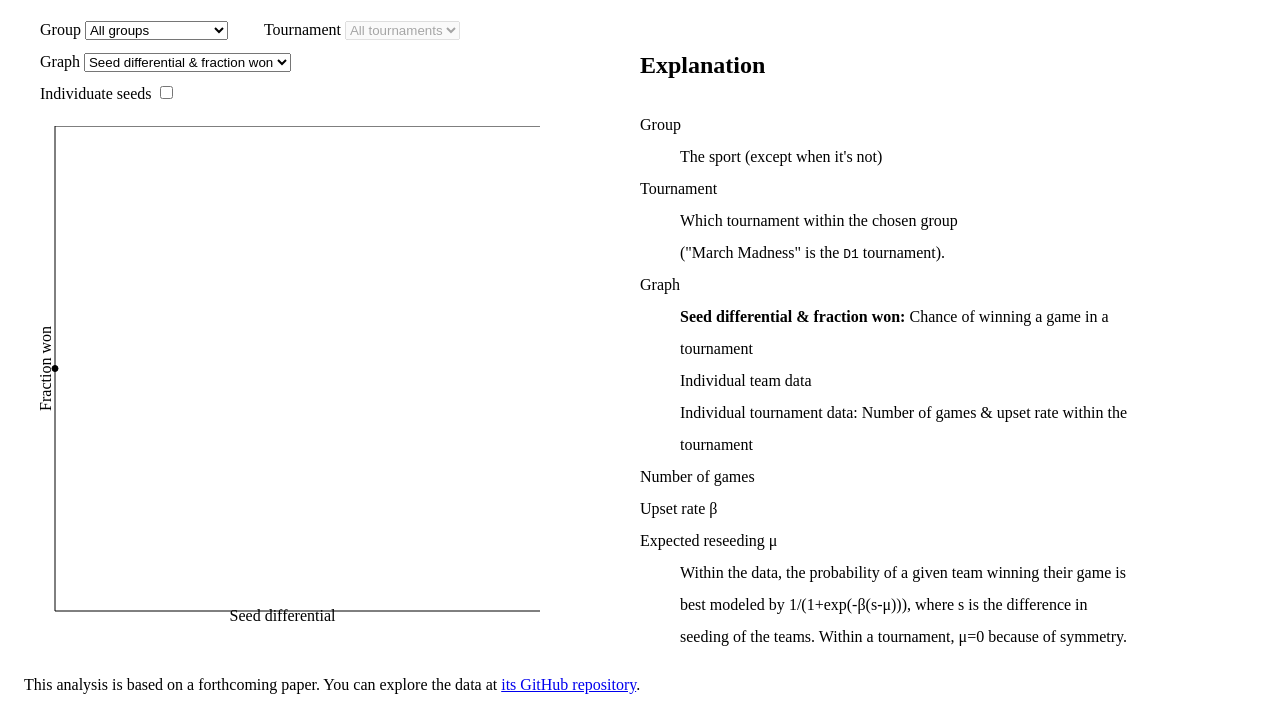
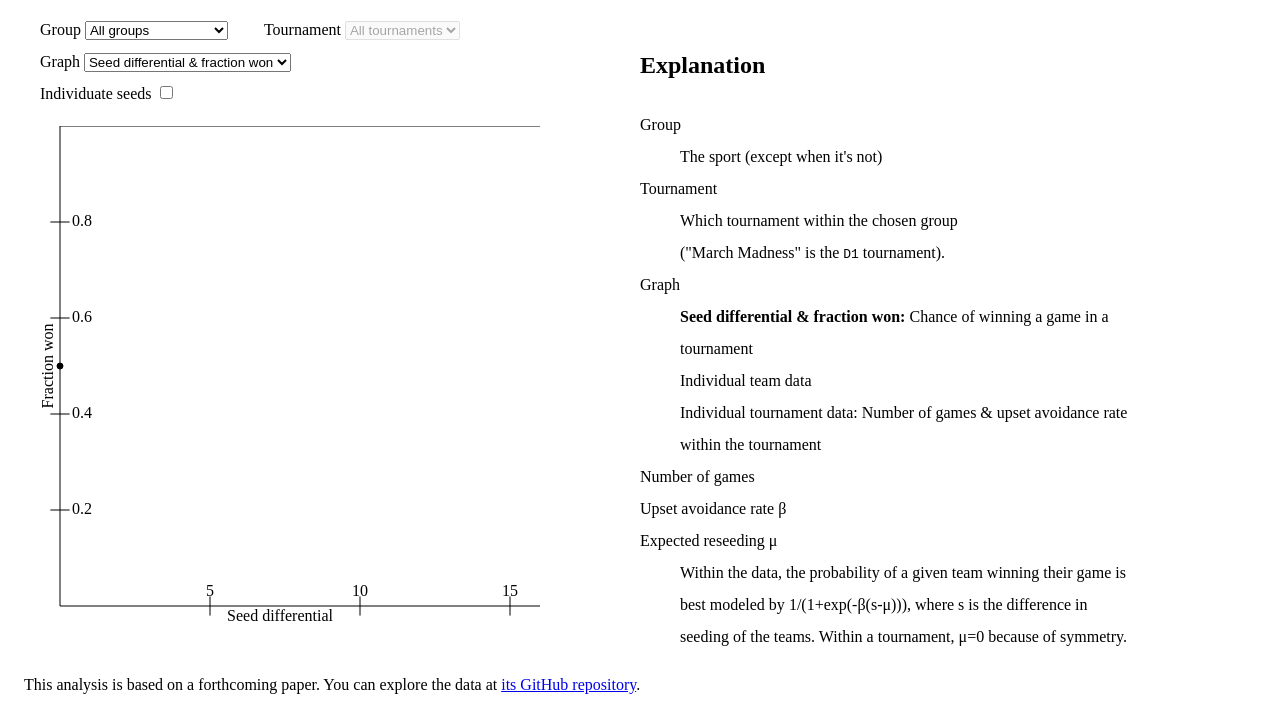
Before and after one commit to teepeemm/bracket, a plain HTML site: page html/index.html in a window 1280 px wide. Shown: the part 117-842 px from the top of the page. Drawn offline with Linux system fonts and the light colour scheme; no server answers.

Commit message:
label all axes

```diff
--- a/html/index.html
+++ b/html/index.html
@@ -58,14 +58,14 @@
      <label>x
       <select id="x">
        <option value="1" selected>Number of games</option>
-       <option value="2">Upset rate</option>
+       <option value="2">Upset avoidance rate</option>
        <option value="3">Expected reseeding</option>
       </select>
      </label>
      <label>y
       <select id="y">
        <option value="1">Number of games</option>
-       <option value="2">Upset rate</option>
+       <option value="2">Upset avoidance rate</option>
        <option value="3" selected>Expected reseeding</option>
       </select>
      </label><br>
@@ -84,9 +84,9 @@
     <dt>Graph</dt>
     <dd><span class="graph seed_v_fraction">Seed differential &amp; fraction won:</span> Chance of winning a game in a tournament</dd>
     <dd><span class="graph x_v_y">Individual team data</span></dd>
-    <dd><span class="graph tourneyData">Individual tournament data:</span> Number of games &amp; upset rate within the tournament</dd>
+    <dd><span class="graph tourneyData">Individual tournament data:</span> Number of games &amp; upset avoidance rate within the tournament</dd>
     <dt class="x_or_y">Number of games<span class="logScaled"> (logarithmically scaled)</span></dt>
-    <dt class="x_or_y">Upset rate &beta;<span class="logScaled"> (logarithmically scaled)</span></dt>
+    <dt class="x_or_y">Upset avoidance rate &beta;<span class="logScaled"> (logarithmically scaled)</span></dt>
     <dt class="x_or_y">Expected reseeding &mu;<span class="logScaled"> (logarithmically scaled)</span></dt>
     <dd>
      Within the data, the probability of a given team winning their game is best modeled by
--- a/html/script.js
+++ b/html/script.js
@@ -21,7 +21,7 @@ const svgNamespace = 'http://www.w3.org/2000/svg',
     tournamentsOfGroup = {},
     contentsOfFile = {},
     unisInState = {},
-    labelWidth = 15;
+    labelWidth = 20;
 
 Object.values(timezones).forEach( (arr) => {
     arr.forEach( (state) => {
@@ -445,13 +445,13 @@ function addAxesLabels(svg, height, width) {
         yContent = 'Fraction won';
     }
     const xLabel = setElementAttributesNS(document.createElementNS(svgNamespace, 'text'), {
-        'text-anchor': 'middle', 'x': width/2, 'y': height+10,
+        'text-anchor': 'middle', 'x': width/2, 'y': height+15,
     });
     xLabel.textContent = xContent;
     svg.appendChild(xLabel);
     const yLabel = setElementAttributesNS(document.createElementNS(svgNamespace, 'text'), {
-        'dominant-baseline': 'central', 'text-anchor': 'middle', 'transform': `rotate(-90, 5, ${height/2})`,
-        'x': 5, 'y': height/2,
+        'dominant-baseline': 'central', 'text-anchor': 'middle', 'transform': `rotate(-90, 7, ${height/2})`,
+        'x': 7, 'y': height/2,
     });
     yLabel.textContent = yContent;
     svg.appendChild(yLabel);
@@ -479,7 +479,6 @@ function getTickLocations(min, max, isLog) {
 
 /** @param {string} contents */
 function plotWinLossFile(contents) {
-    createWinLossFrame();
     const spreadX = document.getElementById('individuate').checked,
         winLossMatrix = contents.split('\n').map( (line) => line.split(',').map(parseDecimal) ),
         maxRowSeed = winLossMatrix.findLastIndex( (row) => row.reduce( (a, b) => a+b ) ),
@@ -487,6 +486,7 @@ function plotWinLossFile(contents) {
         maxSeed = Math.max(16, maxRowSeed, maxColSeed),
         successCounter = Array(maxSeed+1),
         totalCounter = Array(maxSeed+1);
+    createWinLossFrame(maxSeed);
     for ( let diff = 1; diff < maxSeed; diff += 1 ) {
         let total = 0,
             successes = 0,
@@ -572,8 +572,9 @@ function processFile(file, processor) {
     }
 }
 
-/** Draw the axes for a win loss plot. */
-function createWinLossFrame() {
+/** Draw the axes for a win loss plot.
+ *  @param {number} maxSeed */
+function createWinLossFrame(maxSeed) {
     const [svg] = document.getElementsByTagName('svg'),
         height = parseDecimal(svg.getAttribute('height'))-labelWidth,
         width = parseDecimal(svg.getAttribute('width'))-labelWidth,
@@ -588,8 +589,34 @@ function createWinLossFrame() {
         }),
         xBottom = setElementAttributesNS(document.createElementNS(svgNamespace, 'line'), {
             'stroke': 'black', 'stroke-width': 1, 'x1': labelWidth, 'x2': width+labelWidth, 'y1': height, 'y2': height,
+        }),
+        xTickLocations = [5, 10, 15],
+        xTicks = xTickLocations.map( (loc) => setElementAttributesNS(document.createElementNS(svgNamespace, 'line'), {
+            'x1': getPoint(0, loc, maxSeed, false)*width+labelWidth, 'y1': (1-1/50)*height, 'stroke-width': 1,
+            'x2': getPoint(0, loc, maxSeed, false)*width+labelWidth, 'y2': (1+1/50)*height, 'stroke': 'black',
+        })),
+        xTickLabels = xTickLocations.map( (loc) => {
+            const text = setElementAttributesNS(document.createElementNS(svgNamespace, 'text'), {
+                'x': getPoint(0, loc, maxSeed, false)*width+labelWidth, 'y': (1-1/50)*height,
+                'text-anchor': 'middle', 'dominant-baseline': 'alphabetic' ,
+            });
+            text.textContent = fixFloatingPoint(loc);
+            return text;
+        }),
+        yTickLocations = [.2, .4, .6, .8],
+        yTicks = yTickLocations.map( (loc) => setElementAttributesNS(document.createElementNS(svgNamespace, 'line'), {
+            'x1': labelWidth-width/50, 'y1': (1-loc)*height, 'stroke-width': 1,
+            'x2': labelWidth+width/50, 'y2': (1-loc)*height, 'stroke': 'black',
+        })),
+        yTickLabels = yTickLocations.map( (loc) => {
+            const text = setElementAttributesNS(document.createElementNS(svgNamespace, 'text'), {
+                'x': labelWidth+width/40, 'y': (1-loc)*height,
+                'text-anchor': 'start', 'dominant-baseline': 'middle',
+            });
+            text.textContent = fixFloatingPoint(loc);
+            return text;
         });
-    svg.replaceChildren(halfWayPoint, yAxis, xTop, xBottom);
+    svg.replaceChildren(halfWayPoint, yAxis, xTop, xBottom, ...xTicks, ...xTickLabels, ...yTicks, ...yTickLabels);
     addAxesLabels(svg, height, width);
 }
 
```
